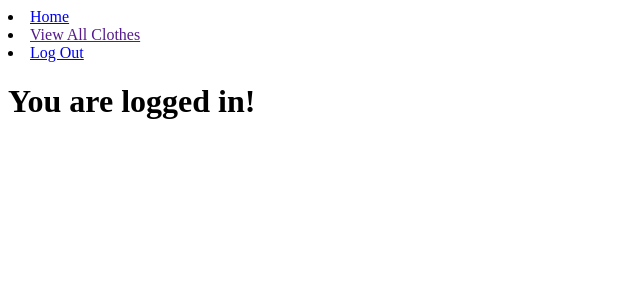
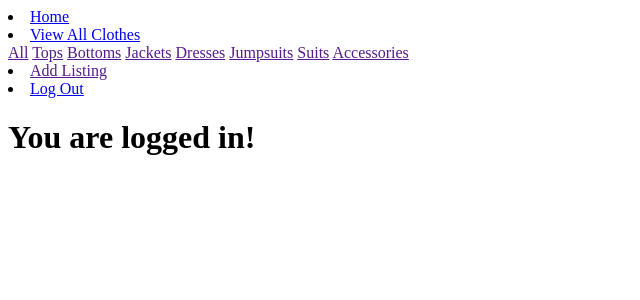
Before and after one commit to hicass/vintagev, a Django app: page /clothes/ in a window 1280 px wide. Shown: the top 300 px of the page, without its empty margins (0-640 px from the left). Run offline with Django 4.2, Linux system fonts and the light colour scheme; the visitor is signed in with stand-in values (Sample User, id 1).

Commit message:
Add subnavbar and route clothing

```diff
--- a/main_app/templates/base.html
+++ b/main_app/templates/base.html
@@ -9,16 +9,28 @@
 </head>
 <body>
     <nav>
+        <div class="navbar">
             <li><a href="{% url 'home' %}">Home</a></li>
             {% if user.is_authenticated %}
-        <li><a href="">View All Clothes</a></li>
+            <li><a href="{% url 'category' %}">View All Clothes</a></li>
+            <div class="subnav-content">
+                <a href="">All</a>
+                <a href="">Tops</a>
+                <a href="">Bottoms</a>
+                <a href="">Jackets</a>
+                <a href="">Dresses</a>
+                <a href="">Jumpsuits</a>
+                <a href="">Suits</a>
+                <a href="">Accessories</a>
+            </div>
+            <li><a href="">Add Listing</a></li>
             <li><a href="{% url 'logout' %}">Log Out</a></li>
             {% else %}
             <li><a href="{% url 'signup' %}">Sign Up</a></li>
             <li><a href="{% url 'login' %}">Log In</a></li>
 
             {% endif %}
-
+        </div>
     </nav>
     {% block content %}
     {% endblock %}
--- a/main_app/urls.py
+++ b/main_app/urls.py
@@ -3,6 +3,6 @@ from . import views
 
 urlpatterns = [
     path('', views.home, name='home'),
+    path('clothes/', views.clothes_index, name='category'),
     path('accounts/signup/', views.signup, name='signup'),
-    path('clothes/', views.clothes_index, name='index')
 ]
```
Lines whose indentation alone changed are shown as unchanged.
